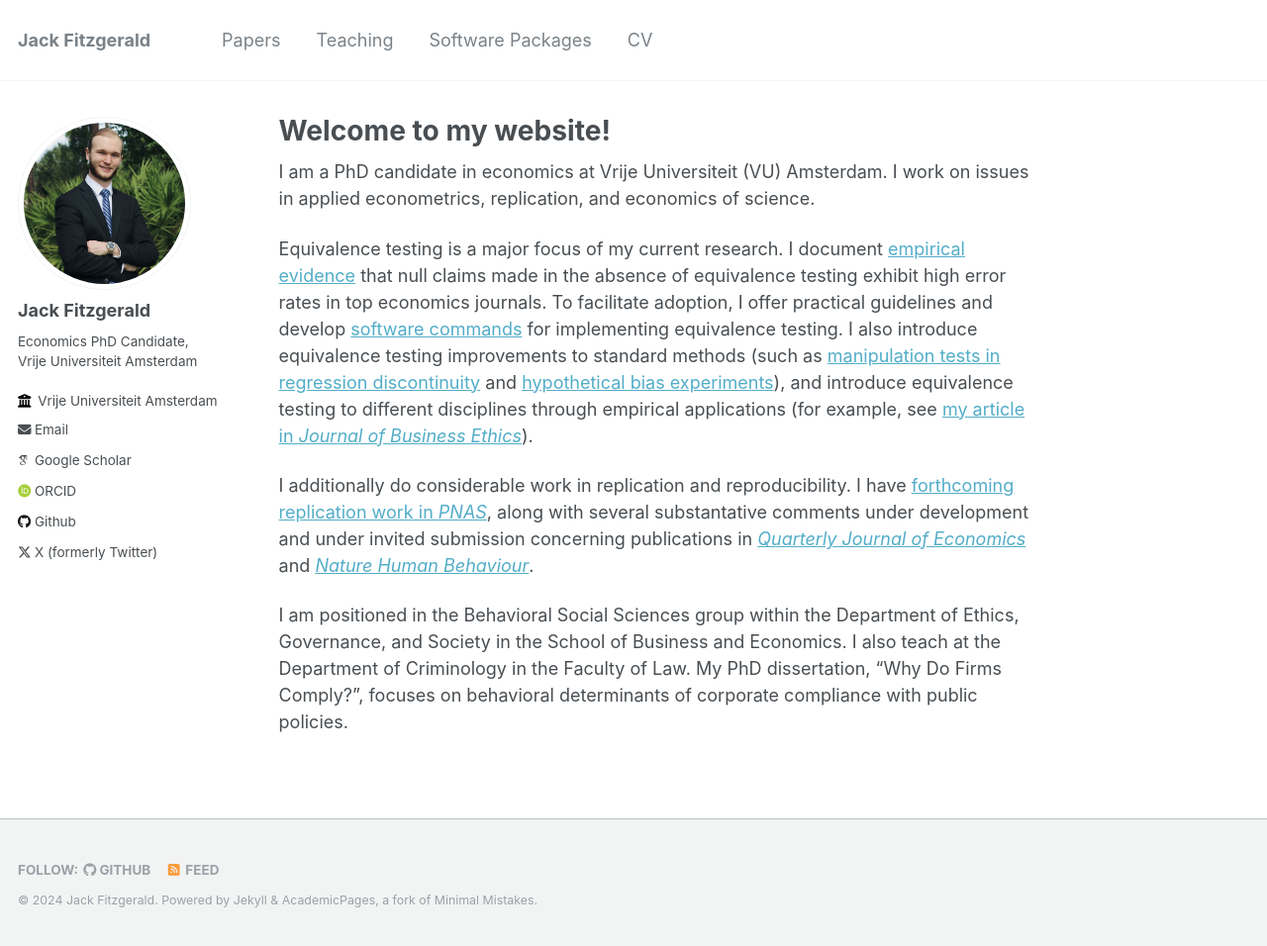
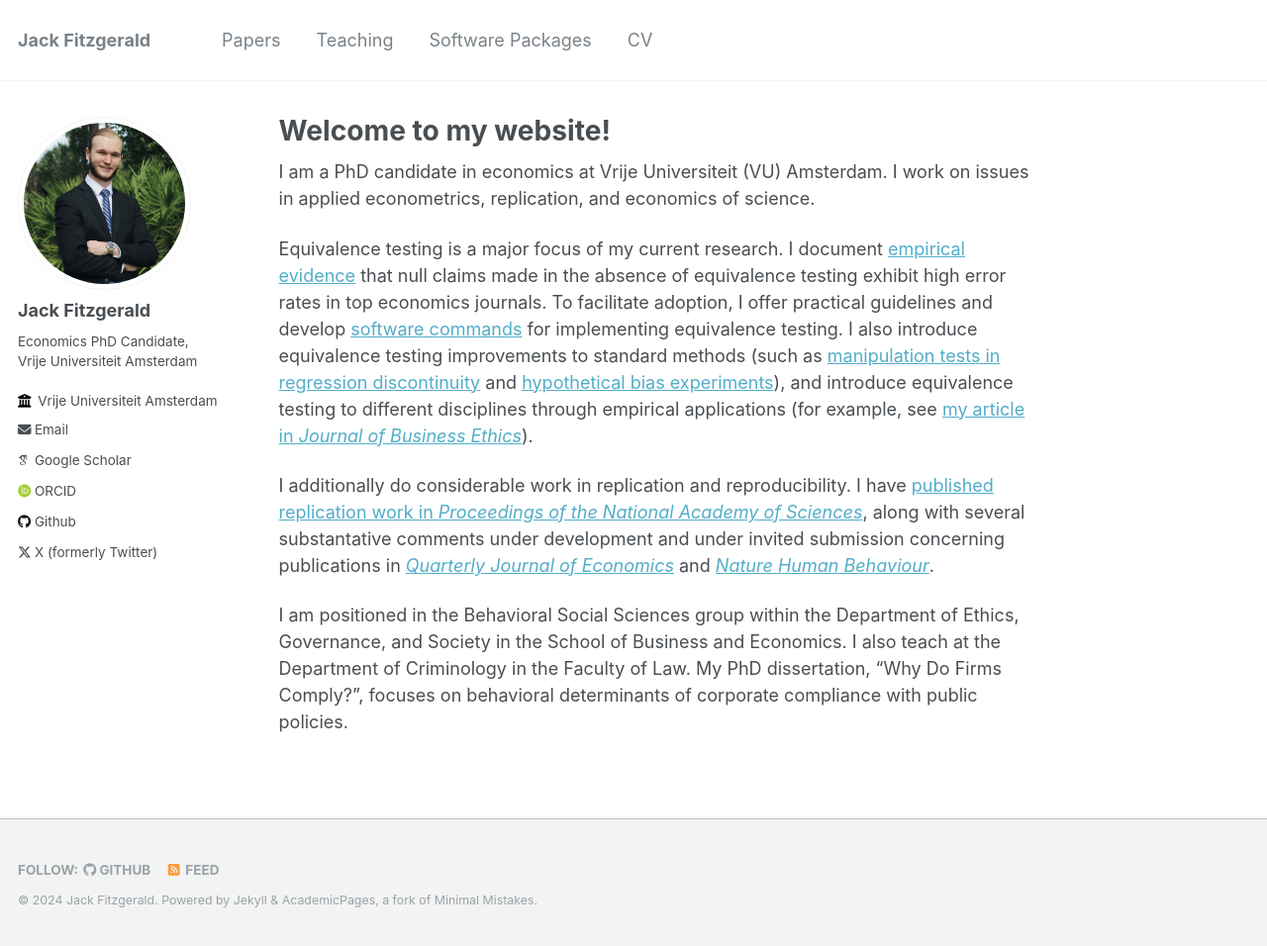
Before and after one commit to jack-fitzgerald/jack-fitzgerald.github.io, a Jekyll site: the page built from _pages/about.md, in a window 1280 px wide and 956 px high. Shown: the whole window at 99% size. Built offline with Jekyll 4.4.1, drawn with Linux system fonts in a browser that asks for light colours; some web fonts are replaced.

Commit message:
Update about.md

```diff
--- a/_pages/about.md
+++ b/_pages/about.md
@@ -11,6 +11,6 @@ I am a PhD candidate in economics at Vrije Universiteit (VU) Amsterdam. I work o
 
 Equivalence testing is a major focus of my current research. I document [empirical evidence](https://jack-fitzgerald.github.io/files/The_Need_for_Equivalence_Testing_in_Economics.pdf) that null claims made in the absence of equivalence testing exhibit high error rates in top economics journals. To facilitate adoption, I offer practical guidelines and develop [software commands](https://jack-fitzgerald.github.io/code/) for implementing equivalence testing. I also introduce equivalence testing improvements to standard methods (such as [manipulation tests in regression discontinuity](https://jack-fitzgerald.github.io/files/RDD_Equivalence.pdf) and [hypothetical bias experiments](https://jack-fitzgerald.github.io/files/Hypothetical_Incentives.pdf)), and introduce equivalence testing to different disciplines through empirical applications (for example, see [my article in <i>Journal of Business Ethics</i>](https://doi.org/10.1007/s10551-024-05731-x)).
 
-I additionally do considerable work in replication and reproducibility. I have [forthcoming replication work in <i>PNAS</i>](https://jack-fitzgerald.github.io/files/RR24_Replication.pdf), along with several substantative comments under development and under invited submission concerning publications in [<i>Quarterly Journal of Economics</i>](https://jack-fitzgerald.github.io/files/MS23_Replication.pdf) and [<i>Nature Human Behaviour</i>](https://jack-fitzgerald.github.io/files/WEA23_Replication.pdf).
+I additionally do considerable work in replication and reproducibility. I have [published replication work in <i>Proceedings of the National Academy of Sciences</i>](https://jack-fitzgerald.github.io/files/RR24_Replication.pdf), along with several substantative comments under development and under invited submission concerning publications in [<i>Quarterly Journal of Economics</i>](https://jack-fitzgerald.github.io/files/MS23_Replication.pdf) and [<i>Nature Human Behaviour</i>](https://jack-fitzgerald.github.io/files/WEA23_Replication.pdf).
 
 I am positioned in the Behavioral Social Sciences group within the Department of Ethics, Governance, and Society in the School of Business and Economics. I also teach at the Department of Criminology in the Faculty of Law. My PhD dissertation, "Why Do Firms Comply?", focuses on behavioral determinants of corporate compliance with public policies.
```
